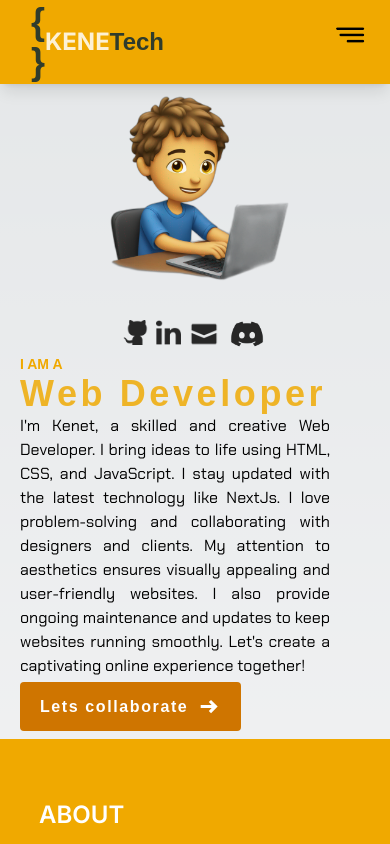
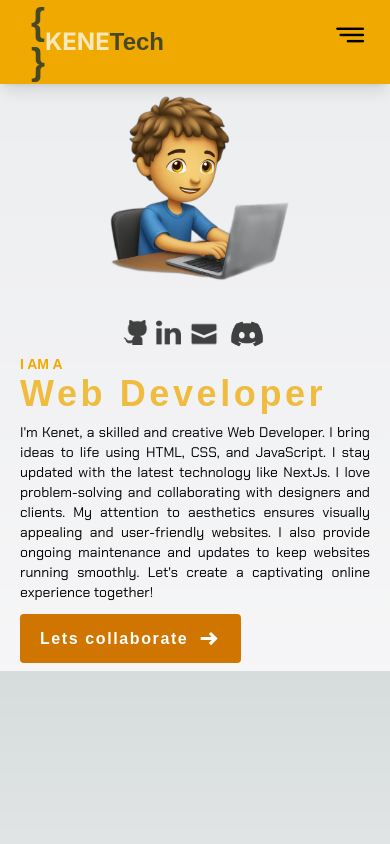
Before and after one commit to kenetmedez/portfolio, a Next.js app: page / in a window 390 px wide. Shown: the top 844 px of the page. Built offline with nearby package versions, Linux system fonts and the light colour scheme; a web font is replaced by a local one.

Commit message:
Fix: Remove hero

```diff
--- a/app/page.tsx
+++ b/app/page.tsx
@@ -1,6 +1,7 @@
 import Hero from "../components/Hero";
 import About from "../components/About";
 import Navigation from "@/components/Navigation";
+import Background from "@/components/Background";
 
 const Home = () => {
 
@@ -9,7 +10,7 @@ const Home = () => {
     id="home">
       <Navigation />
       <Hero />
-      <About />
+      {/* <Background /> */}
     </div>
   );
 };
--- /dev/null
+++ b/components/Background.tsx
@@ -0,0 +1,17 @@
+import Image from "next/image";
+
+export default function Background() {
+  return (
+    <section className="w-full relative" id="about">
+      {/* <div className="flex items-center justify-center mx-auto">
+        <Image
+          width={1200}
+          height={500}
+          src="/diploma.png"
+          alt="gradaution"
+          className="md:w-1/2 mx-auto w-full object-cover z-10 absolute -top-10"
+        />
+      </div> */}
+    </section>
+  );
+}
--- a/components/Hero.tsx
+++ b/components/Hero.tsx
@@ -5,7 +5,7 @@ import { information } from "@/lib/hero/hero";
 
 const Hero = () => {
   return (
-    <section className="relative pt-20  pb-2 lg:gap-x-2 w-full flex lg:flex-row md:flex-row lg:justify-center items-center flex-col justify-start bg-gray/100/50">
+    <header className="relative pt-20  pb-2 lg:gap-x-2 w-full flex lg:flex-row md:flex-row lg:justify-center items-center flex-col justify-start bg-gray-100/50">
       <div className="relative lg:w-1/2 flex flex-col lg:justify-end lg:items-end">
         <Image
           src="/boy-using-laptop.png"
@@ -19,17 +19,16 @@ const Hero = () => {
 
       <div className="lg:w-1/2 w-full flex flex-col lg:justify-items-end justify-center lg:p-0 px-5">
         {information?.map((info, idx) => (
-          <div key={idx} className="w-full relative pr-10">
+          <div key={idx} className="w-full relative md:pr-10">
             <h3 className="text-[#f0a900] lg:text-xl text-sm font-second font-bold">
               I AM A
             </h3>
             <h1 className="text-[#f0a900] font-second tracking-widest lg:text-6xl md:text-5xl text-4xl duration-500 font-bold animate-pulse">
               {info?.position}
             </h1>
-            <p className="lg:pt-5 text-justify font-poppins md:text-md text-md font-third">
+            <p className="md:py-4 py-2 text-justify font-poppins md:text-md text-sm font-third">
               {info?.description}
             </p>
-
             <div className="lg:py-5 pt-1 flex items-center">
               <button className=" bg-[#CF7500] lg:0rounded-full rounded flex flex-row justify-center items-center px-5 py-3 text-white font-bold text-md  hover:bg-[#000] cursor-pointer group">
                 <p className="md:text-md text-md font-second tracking-widest">
@@ -52,7 +51,7 @@ const Hero = () => {
           </div>
         ))}
       </div>
-    </section>
+    </header>
   );
 };
 
--- a/components/Social.tsx
+++ b/components/Social.tsx
@@ -6,7 +6,7 @@ interface SocialProps{
 }
 const Social = ({id}:SocialProps) => {
   return (
-    <div id={id} className="flex flex-row items-center justify-center lg:pr-32 lg:gap-5 gap-2 lg:pb-10 pb-0 animate-pulse">
+    <div id={id} className=" flex flex-row items-center justify-center lg:pr-32 lg:gap-5 gap-2 lg:pb-10 pb-0 animate-pulse">
       <a
         href="https://github.com/kenetmedez"
         target="_blank"
```
Also changed, not shown: public/diploma.png (added).
